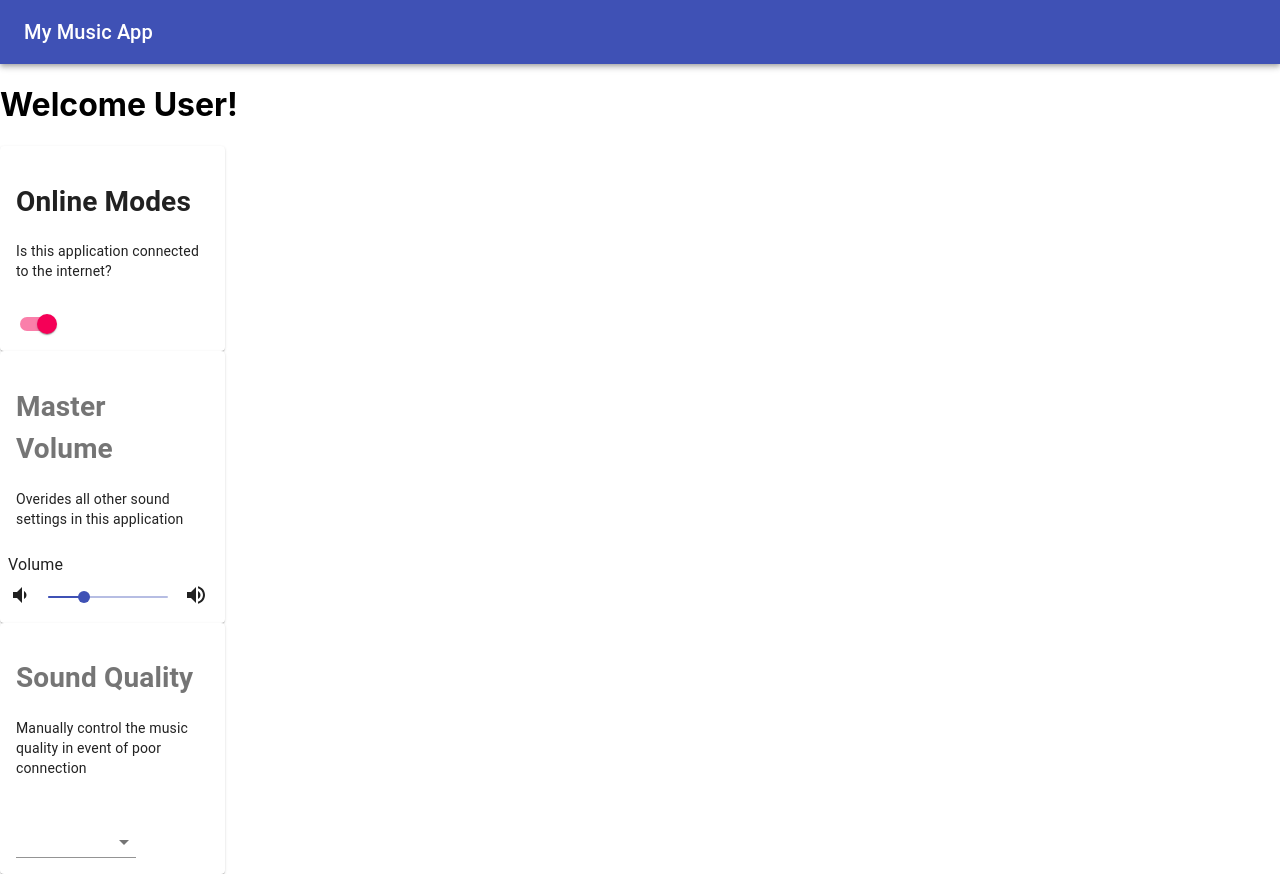
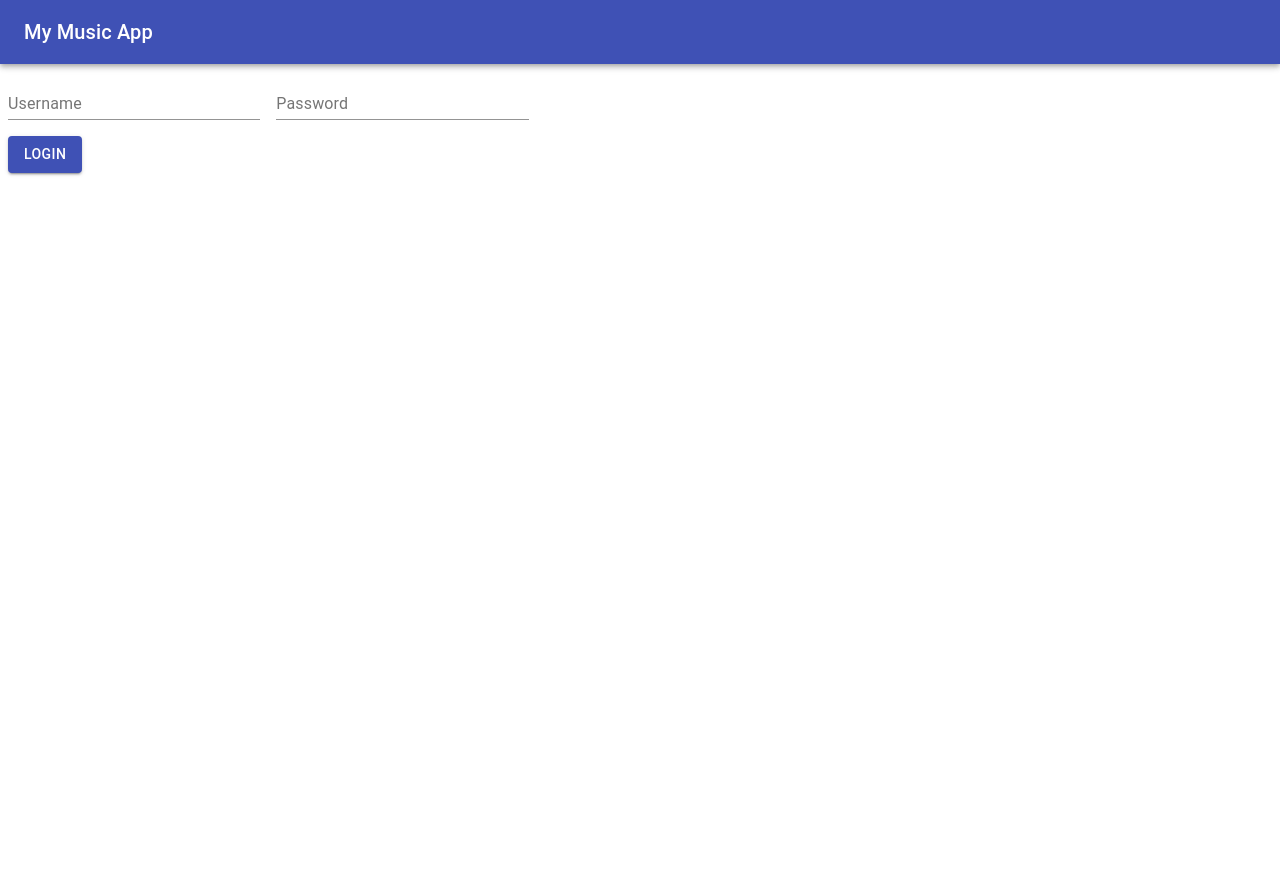
Before and after one commit to Christrevino22/js-411-new-music-app, a React (Create React App) app: page / in a window 1280 px wide. After the commit the page ends 800 px from the top, so only its background shows below. Built offline with nearby package versions, Linux system fonts and the light colour scheme.

Commit message:
finally got the login to workgit add .git add .!

```diff
--- a/src/App.js
+++ b/src/App.js
@@ -42,7 +42,7 @@ class LoginAppBar extends Component {
     super(props);
 
     this.state = {
-      loggedIn: true,
+      loggedIn: false,
     };
   }
 
@@ -54,9 +54,10 @@ class LoginAppBar extends Component {
     console.log("UPDATED", this.state.loggedIn);
   }
   //maybe it isnt working because i might need to add some state to the username and password because Matt didnt have to out any specific text i guess as long as the the user and pass have more than ZERO CHARACTERS if it does have zero characters it will deny you......???????>>......
-  handleChange = (event) => {
-    console.log("this button was clicked", event);
-    // this.setState({ loggedIn: true });
+  //IT WAS BECAUSE I WAS TRYING TO ADD LOGGEDIN AS A PROP BUT IT DIDN'T DO ANYTHING, SO ONCE IT WAS REMOVED EVERTYTHING STARTED FUNCTIONING LIKE IT WAS SUPPOSED TOO.
+  onClick = (event) => {
+    // console.log("this button was clicked", event);
+    this.setState({ loggedIn: !this.state.loggedIn });
   };
 
   render() {
@@ -76,8 +77,8 @@ class LoginAppBar extends Component {
         </AppBar>
         <TextField />
         <LoginButton
-          onClick={this.handleChange}
-          loggedIn={this.state.loggedIn}
+          onClick={this.onClick}
+          // loggedIn={this.state.loggedIn}
         />
       </div>
     );
--- a/src/Components/Button/LoginButton.js
+++ b/src/Components/Button/LoginButton.js
@@ -16,7 +16,7 @@ function LoginButton(props) {
   return (
     <div className={classes.root}>
       <Button
-        onClick={props.handleChange}
+        onClick={props.onClick}
         variant="contained"
         color="primary"
         loggedin={props.loggedin}
```
Also changed, not shown: 1 other file (tests, documents, lock files or other folders).
